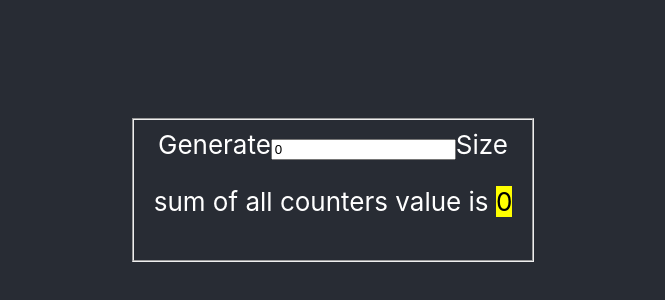
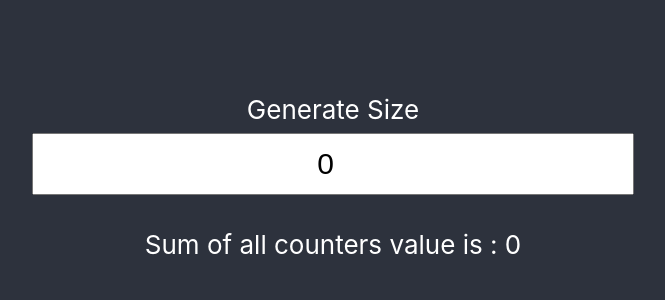
Before and after one commit to vancereyes/react_counter, a React (Create React App) app: page / in a window 1280 px wide. Shown: the part 210-510 px from the top of the page, without its empty margins (307-972 px from the left). Built offline with nearby package versions, Linux system fonts and the light colour scheme.

Commit message:
[Counter][Justine-Vance]feature : Add some simple Design

```diff
--- /dev/null
+++ b/src/Components/Counter.css
@@ -0,0 +1,14 @@
+input[type=button] {
+    background-color: #282c34;
+    border: none;
+    color: white;
+    padding: 16px 32px;
+    text-decoration: none;
+    margin: 4px 2px;
+    cursor: pointer;
+    size: 90%;
+  }
+span{
+    padding: 50px;
+
+}
--- a/src/Components/Counter.js
+++ b/src/Components/Counter.js
@@ -1,4 +1,5 @@
 import React, { Component } from 'react';
+import './Counter.css';
 
 class Counter extends Component {
 
@@ -33,7 +34,7 @@ class Counter extends Component {
                 <section>
                     <input type="button" value="+" onClick={this.onIncrease} />
 
-                    <span><mark>{this.state.number}</mark></span>
+                    <span>{this.state.number}</span>
                     <input type="button" value="-" onClick={this.onDecrease} />
                 </section>
             </div>
--- a/src/Components/CounterGroupSum.js
+++ b/src/Components/CounterGroupSum.js
@@ -11,7 +11,7 @@ class CounterGroupSum extends Component {
         return (
             <div>
                 <section>
-                    <p>sum of all counters value is <mark>{sum}</mark></p>
+                    <p>Sum of all counters value is : {sum}</p>
                 </section>
 
             </div>
--- /dev/null
+++ b/src/Components/CounterSizeGenerator.css
@@ -0,0 +1,9 @@
+input[type=number]{
+    width: 100%;
+    height: 100%;
+    padding: 12px 20px;
+    margin: 8px 0;
+    box-sizing: border-box;
+    text-align: center;
+    font-size: 30px;
+}
--- a/src/Components/CounterSizeGenerator.js
+++ b/src/Components/CounterSizeGenerator.js
@@ -1,4 +1,5 @@
 import React, { Component } from 'react';
+import './CounterSizeGenerator.css';
 
 class CounterSizeGenerator extends Component {
     constructor(props) {
@@ -21,7 +22,7 @@ class CounterSizeGenerator extends Component {
     render() {
         return (
             <div>
-                <label htmlFor="size">Generate
+                <label htmlFor="size">Generate Size
                 <input
                         type="number"
                         name="size"
@@ -29,7 +30,7 @@ class CounterSizeGenerator extends Component {
                         value={this.state.size}
                         onChange={this.onChange} />
                 </label>
-                Size
+
             </div>
         );
     }
--- /dev/null
+++ b/src/Components/MultiCounter.css
@@ -0,0 +1,4 @@
+#componentSum{
+    padding: 100px;
+    background-color: #2D323D;
+}
--- a/src/Components/MultiCounter.js
+++ b/src/Components/MultiCounter.js
@@ -2,6 +2,7 @@ import React, { Component } from 'react';
 import CounterSizeGenerator from './CounterSizeGenerator';
 import CounterGroup from './CounterGroup';
 import CounterGroupSum from './CounterGroupSum';
+import './MultiCounter.css';
 
 class MultiCounter extends Component {
 
@@ -23,12 +24,14 @@ class MultiCounter extends Component {
 
     render() {
         return (
-            <div>
-                <fieldset>
-                    <CounterSizeGenerator onGenerate={this.onGenerate} />
-                    <CounterGroupSum sum={this.state.sum} />
-                </fieldset>
+            <div id = "componentSum">
+                <div class= "component-size-sum">
+                <CounterSizeGenerator onGenerate={this.onGenerate} />
+                <CounterGroupSum sum={this.state.sum} />
+                </div>
+                <div class="component-group-counter">
                 <CounterGroup size={this.state.size} onSum={this.onSum} />
+                </div>
             </div>
         );
     }
```
